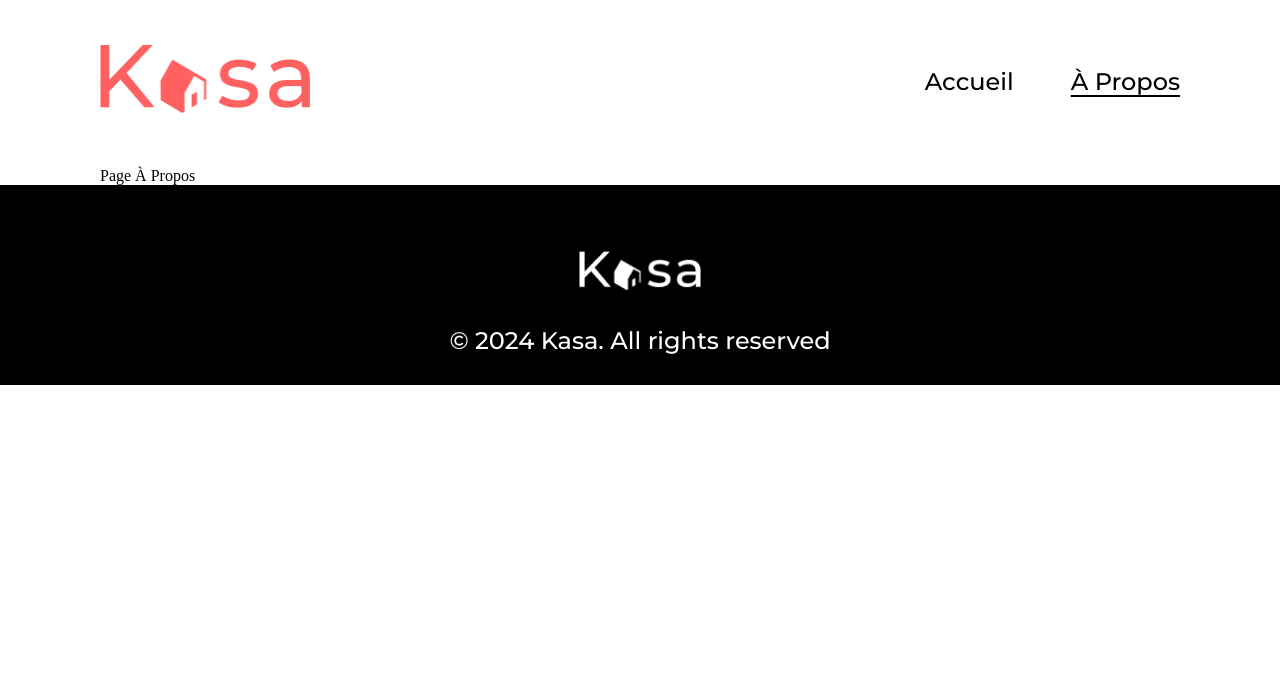
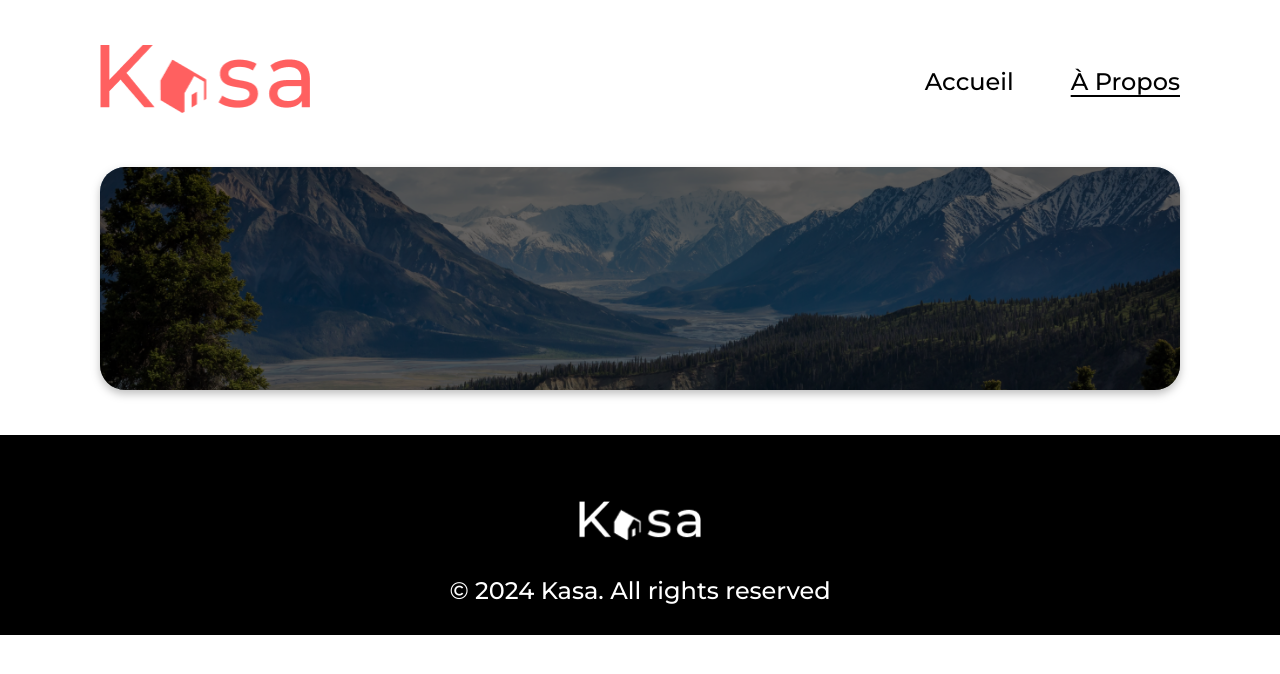
Before and after one commit to NicolasOsborne/oc-projet-8, a React (Vite) app: page /about in a window 1280 px wide. Shown: the top 674 px of the page. Built offline with nearby package versions, Linux system fonts and the light colour scheme.

Commit message:
Modification de Banner - Props bannerSrc et bannerAlt définies dans Home et About - Gestion de l'affichage du h1 de Banner à l'aide de useLocation

```diff
--- a/src/components/Banner.jsx
+++ b/src/components/Banner.jsx
@@ -1,22 +1,34 @@
-import HomeBanner from '../assets/banner-home.png'
-// import AboutBanner from '../assets/banner-about.png'
+import PropTypes from 'prop-types'
+import { useLocation } from 'react-router-dom'
+import { useState, useEffect } from 'react'
 
-const Banner = () => {
+const Banner = ({ bannerSrc, bannerAlt }) => {
+  const location = useLocation()
+  const [homePage, setHomePage] = useState(false)
+
+  useEffect(() => {
+    if (location.pathname === '/') {
+      setHomePage(true)
+    }
+  })
+
   return (
     <div className='banner'>
-      <img
-        className='banner-image'
-        src={HomeBanner}
-        alt="Bannière de la page d'accueil de Kasa"
-      />
+      <img className='banner-image' src={bannerSrc} alt={bannerAlt} />
       <div className='banner-mask'>
-        <h1>
-          Chez vous, <br className='banner-break' />
-          partout et ailleurs
-        </h1>
+        {homePage && (
+          <h1>
+            Chez vous, <br className='banner-break'></br>partout et ailleurs
+          </h1>
+        )}
       </div>
     </div>
   )
 }
 
+Banner.propTypes = {
+  bannerSrc: PropTypes.string.isRequired,
+  bannerAlt: PropTypes.string.isRequired,
+}
+
 export default Banner
--- /dev/null
+++ b/src/components/Collapse.jsx
@@ -0,0 +1,5 @@
+const Collapse = () => {
+  return <div></div>
+}
+
+export default Collapse
--- a/src/pages/About.jsx
+++ b/src/pages/About.jsx
@@ -1,7 +1,22 @@
-import React from 'react'
+import Banner from '../components/Banner'
+import Collapse from '../components/Collapse'
+import AboutBanner from '../assets/banner-about.png'
 
 function About() {
-  return <div>Page À Propos</div>
+  return (
+    <>
+      <Banner
+        bannerSrc={AboutBanner}
+        bannerAlt={'Bannière de la page À Propos de Kasa'}
+        bannerTitle1={''}
+        bannerTitle2={''}
+      />
+      <Collapse />
+      <Collapse />
+      <Collapse />
+      <Collapse />
+    </>
+  )
 }
 
 export default About
--- a/src/pages/Home.jsx
+++ b/src/pages/Home.jsx
@@ -1,11 +1,16 @@
 import Banner from '../components/Banner'
 import Card from '../components/Card'
 import rentalsList from '../data/rentals.json'
+import HomeBanner from '../assets/banner-home.png'
 
 function Home() {
   return (
     <>
-      <Banner />
+      <Banner
+        bannerSrc={HomeBanner}
+        bannerAlt={"Bannière de la page d'accueil de Kasa"}
+      />
+
       <div className='rental-card-container'>
         {rentalsList.map((rental) => (
           <Card key={rental.id} cover={rental.cover} title={rental.title} />
--- a/src/styles/main.scss
+++ b/src/styles/main.scss
@@ -15,3 +15,4 @@
 
 @import './components/banner';
 @import "./components/card";
+@import "./components/collapse";
```
Also changed, not shown: src/styles/components/_collapse.scss (added).
